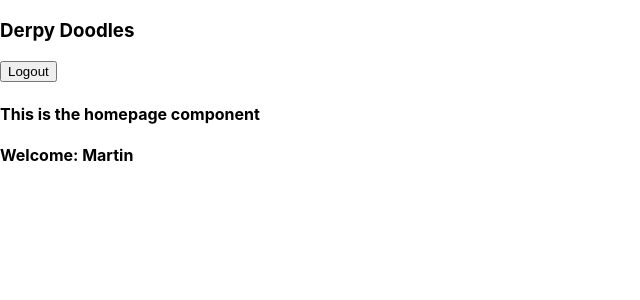
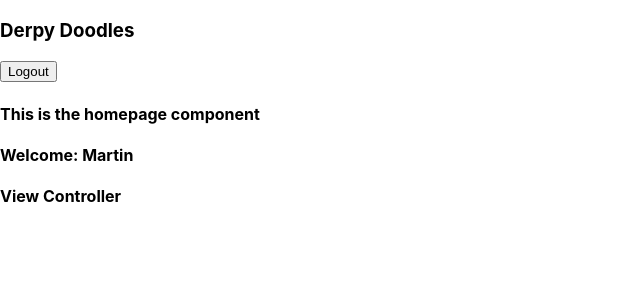
Before and after one commit to TheMartinCrabtree/ReactiveDoodles, a React (Create React App) app: page / in a window 1280 px wide. Both pictures are taken after a click on the button "Login". Shown: the top 300 px of the page, without its empty margins (0-640 px from the left). Built offline with nearby package versions, Linux system fonts and the light colour scheme.

Commit message:
more nav stuff

```diff
--- a/src/Homepage.js
+++ b/src/Homepage.js
@@ -2,8 +2,8 @@
 import React, {useContext, useEffect} from 'react';
 import Store, { Context } from './Store';
 
-import Navbar from './components/Navbar';
 import NavBar from './components/Navbar';
+import ViewController from './components/ViewController';
 
 
 const Homepage=(props)=>{
@@ -13,7 +13,7 @@ const Homepage=(props)=>{
         <Store >
             <h4>This is the homepage component</h4>
             <NavBar />
-
+            <ViewController />
 
         </Store>
     );
--- a/src/Store.js
+++ b/src/Store.js
@@ -3,7 +3,13 @@ import React, {createContext, useReducer } from 'react';
 import Reducer from './reducers/Reducer';
 
 const initialState = {
-    username: ""
+    username: "",
+    viewPanel: {
+        draw: false,
+        gallery: false,
+        myGallery: true,
+        profile: true
+    }
 };
 
 const Store=({children})=>{
--- a/src/components/Navbar.js
+++ b/src/components/Navbar.js
@@ -4,7 +4,6 @@ import { Context } from '../Store';
 const NavBar=(props)=>{
     // get saved user info from local storage
     const currentUsername = localStorage.getItem('username') ? localStorage.getItem('username') : "";
-    console.log("username: ", currentUsername)
 
     const [state, dispatch] = useContext(Context);
 
--- /dev/null
+++ b/src/components/ViewController.js
@@ -0,0 +1,14 @@
+import React, { useContext, useEffect } from 'react';
+import { Context } from '../Store';
+
+const ViewController=(props)=>{
+
+
+    return(
+        <section>
+            <h4>View Controller</h4>
+        </section>
+    )
+};
+
+export default ViewController;
```
